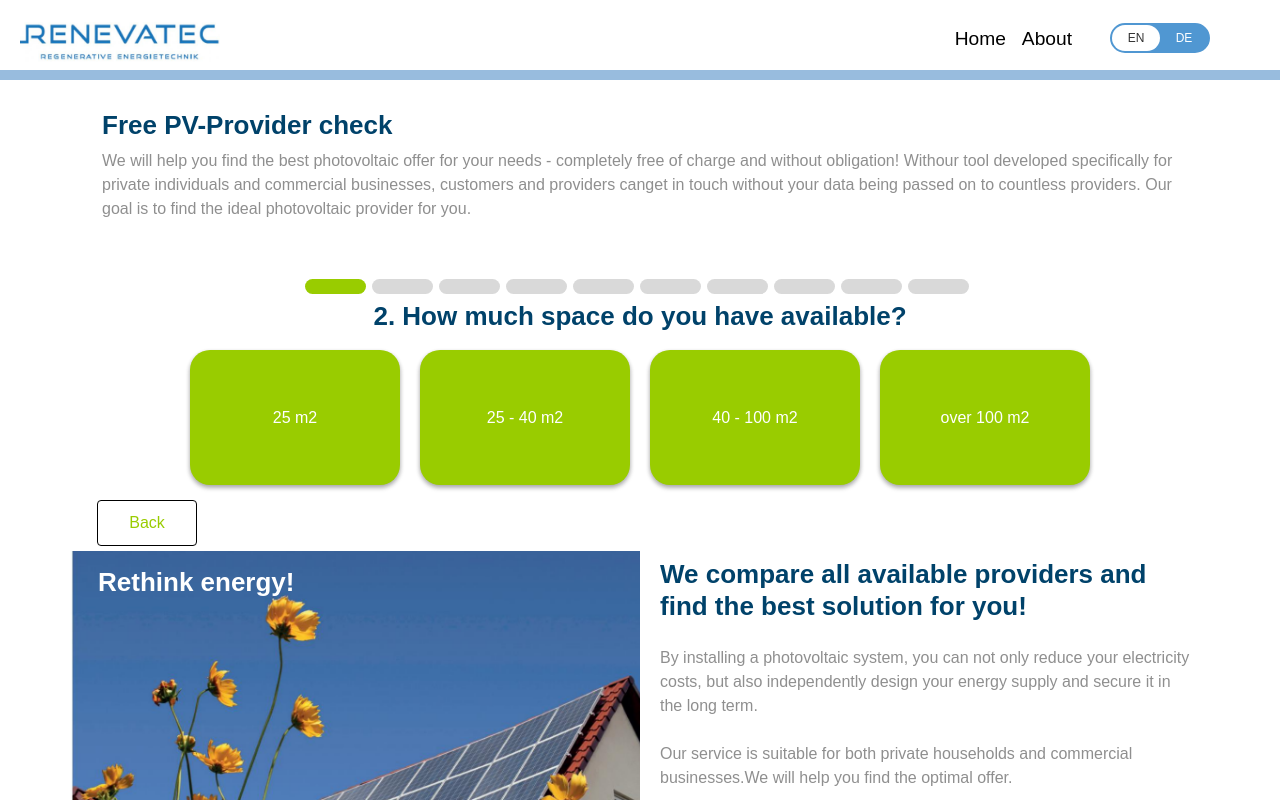
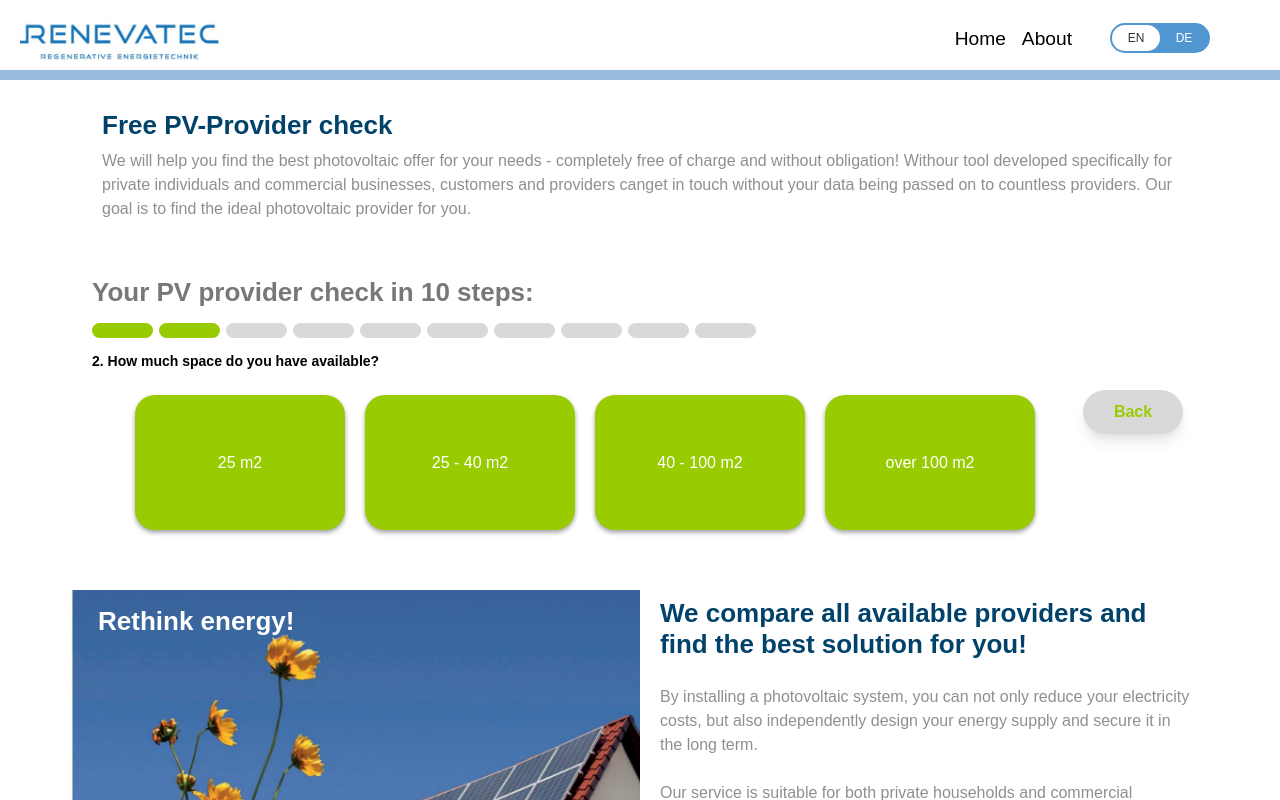
Before and after one commit to phprahul1998/rentech, a Next.js app: page / in a window 1280 px wide. Both pictures are taken after a click on the button "Detached house". Shown: the top 800 px of the page. Built offline with nearby package versions, Linux system fonts and the light colour scheme.

Commit message:
new design

```diff
--- a/components/MultiStepForm.js
+++ b/components/MultiStepForm.js
@@ -51,9 +51,15 @@ const MultiStepForm = () => {
 
   return (
     <div className="multistep-form">
+      <h2>Your PV provider check in 10 steps:</h2>
       <div className="dotted-line">
         {Array.from({ length: 10 }, (_, index) => (
-          <span key={index} className={index < step - 1 ? 'completed' : ''}></span>
+          <span
+            key={index}
+            className={`${
+              index < step ? 'completed' : ''
+              } ${index === step - 1 ? 'selected' : ''}`}
+          ></span>
         ))}
       </div>
       {step === 1 && (
@@ -95,7 +101,7 @@ const MultiStepForm = () => {
           <button className="commonbtn" type="button" onClick={() => handleButtonClick('25_40_m2')} style={formData[`step${step}`] === '25_40_m2' ? { backgroundColor: 'green' } : {}}>25 - 40 m2</button>
           <button className="commonbtn" type="button" onClick={() => handleButtonClick('40_100_m2')} style={formData[`step${step}`] === '40_100_m2' ? { backgroundColor: 'green' } : {}}>40 - 100 m2</button>
           <button className="commonbtn" type="button" onClick={() => handleButtonClick('over_100_m2')} style={formData[`step${step}`] === 'over_100_m2' ? { backgroundColor: 'green' } : {}}>over 100 m2</button>
-          <div className="submitbtn">
+          <div className="backbtn">
             <button type="button" onClick={handleBackButtonClick}><span>Back</span></button>
           </div>
         </form>
@@ -109,7 +115,7 @@ const MultiStepForm = () => {
           <button className="commonbtn" type="button" onClick={() => handleButtonClick('Gable_roof')} style={formData[`step${step}`] === 'Gable_roof' ? { backgroundColor: 'green' } : {}}>Gable roof</button>
           <button className="commonbtn" type="button" onClick={() => handleButtonClick('Hip_roof')} style={formData[`step${step}`] === 'Hip_roof' ? { backgroundColor: 'green' } : {}}>Hip roof</button>
           <button className="commonbtn" type="button" onClick={() => handleButtonClick('Other')} style={formData[`step${step}`] === 'Other' ? { backgroundColor: 'green' } : {}}>Other</button>
-          <div className="submitbtn">
+          <div className="backbtn">
             <button type="button" onClick={handleBackButtonClick}><span>Back</span></button>
           </div>
         </form>
@@ -123,7 +129,7 @@ const MultiStepForm = () => {
           <button className="commonbtn" type="button" onClick={() => handleButtonClick('Ost')} style={formData[`step${step}`] === 'Ost' ? { backgroundColor: 'green' } : {}}>Ost</button>
           <button className="commonbtn" type="button" onClick={() => handleButtonClick('West')} style={formData[`step${step}`] === 'West' ? { backgroundColor: 'green' } : {}}>West</button>
           <button className="commonbtn" type="button" onClick={() => handleButtonClick('Southwest_southeast')} style={formData[`step${step}`] === 'Southwest_southeast' ? { backgroundColor: 'green' } : {}}>Southwest/southeast</button>
-          <div className="submitbtn">
+          <div className="backbtn">
             <button type="button" onClick={handleBackButtonClick}><span>Back</span></button>
           </div>
         </form>
@@ -138,9 +144,9 @@ const MultiStepForm = () => {
             value={name}
             onChange={(e) => setName(e.target.value)}
           />
-          <div className="submitbtn">
-            <button type="button" onClick={handleBackButtonClick}><span>Back</span></button>
-            <button onClick={handleNextButtonClick}>Next</button>
+          <div>
+            <button className="backbtn" type="button" onClick={handleBackButtonClick}><span>Back</span></button>
+            <button className="nextbtn" onClick={handleNextButtonClick}>Next</button>
           </div>
           {error && <p className="error-message">{error}</p>}
         </form>
@@ -153,7 +159,7 @@ const MultiStepForm = () => {
           <button className="commonbtn" type="button" onClick={() => handleButtonClick('in 1 - 3 months')} style={formData[`step${step}`] === 'in 1 - 3 months' ? { backgroundColor: 'green' } : {}}>in 1 - 3 months</button>
           <button className="commonbtn" type="button" onClick={() => handleButtonClick('in 3 - 6  months')} style={formData[`step${step}`] === 'in 3 - 6  months' ? { backgroundColor: 'green' } : {}}>in 3 - 6  months</button>
           <button className="commonbtn" type="button" onClick={() => handleButtonClick('other')} style={formData[`step${step}`] === 'other' ? { backgroundColor: 'green' } : {}}>Other</button>
-          <div className="submitbtn">
+          <div backbtn>
             <button type="button" onClick={handleBackButtonClick}><span>Back</span></button>
           </div>
         </form>
@@ -169,7 +175,7 @@ Electricity storage Self-construction
           </button>
           <button className="commonbtn" type="button" onClick={() => handleButtonClick('Smart Energy  Management West')} style={formData[`step${step}`] === 'Smart Energy  Management West' ? { backgroundColor: 'green' } : {}}>Smart Energy  Management West</button>
           <button className="commonbtn" type="button" onClick={() => handleButtonClick('extension  existing PV system Southwest/southeast')} style={formData[`step${step}`] === 'extension  existing PV system Southwest/southeast' ? { backgroundColor: 'green' } : {}}>extension  existing PV system Southwest/southeast</button>
-          <div className="submitbtn">
+          <div backbtn>
             <button type="button" onClick={handleBackButtonClick}><span>Back</span></button>
           </div>        </form>
 
@@ -181,7 +187,7 @@ Electricity storage Self-construction
           <button className="commonbtn" type="button" onClick={() => handleButtonClick('Equity capital')} style={formData[`step${step}`] === 'Equity capital' ? { backgroundColor: 'green' } : {}}>Equity capital </button>
           <button className="commonbtn" type="button" onClick={() => handleButtonClick('financing')} style={formData[`step${step}`] === 'financing' ? { backgroundColor: 'green' } : {}}>Financing</button>
           <button className="commonbtn" type="button" onClick={() => handleButtonClick('both')} style={formData[`step${step}`] === 'both' ? { backgroundColor: 'green' } : {}}>Both</button>
-          <div className="submitbtn">
+          <div backbtn>
             <button type="button" onClick={handleBackButtonClick}><span>Back</span></button>
           </div>
         </form>
@@ -196,9 +202,9 @@ Electricity storage Self-construction
             value={address}
             onChange={(e) => setAddress(e.target.value)}
           />
-          <div className="submitbtn">
-            <button type="button" onClick={handleBackButtonClick}><span>Back</span></button>
-            <button onClick={handleNextButtonClick}>Next</button>
+          <div >
+            <button className="backbtn" type="button" onClick={handleBackButtonClick}><span>Back</span></button>
+            <button className="nextbtn" onClick={handleNextButtonClick}>Next</button>
           </div>
 
           {error && <p className="error-message">{error}</p>}
@@ -214,9 +220,9 @@ Electricity storage Self-construction
             value={address}
             onChange={(e) => setAddress(e.target.value)}
           />
-          <div className="submitbtn">
-            <button type="button" onClick={handleBackButtonClick}><span>Back</span></button>
-            <button onClick={handleSendRequest}>Send request</button>
+          <div >
+            <button className="backbtn" type="button" onClick={handleBackButtonClick}><span>Back</span></button>
+            <button className="nextbtn" onClick={handleSendRequest}>Send request</button>
           </div>
 
           {error && <p className="error-message">{error}</p>}
--- a/styles/multistep.css
+++ b/styles/multistep.css
@@ -1,5 +1,19 @@
 .MultiStepForm {
-    text-align: center
+    text-align: center;
+    margin-bottom: 50px;
+}
+
+.MultiStepForm h2 {
+    color: #787878 !important;
+    text-align: left;
+    margin-bottom: 15px;
+}
+
+.multistep-form form h2 {
+    color: #000 !important;
+    font-size: 14px !important;
+    text-align: left;
+    margin-top: 15px;
 }
 
 .commonbtn {
@@ -21,7 +35,7 @@
 }
 
 .dotted-line {
-    display: inline-block;
+    display: flex;
     font-size: 0;
     /* To remove white space between inline-block elements */
 }
@@ -43,16 +57,21 @@
 
 @media (max-width: 768px) {
     .commonbtn {
+        display: inline-block;
         width: 45%;
         margin: 1% 1%;
+        font-size: 12px;
+        height: 115px
     }
 }
 
 @media (max-width: 480px) {
     .commonbtn {
-        display: block;
+        display: inline-block;
         width: 45%;
         margin: 1% 1%;
+        font-size: 12px;
+        height: 115px
     }
 }
 
@@ -60,17 +79,33 @@
     color: red;
 }
 
-.submitbtn {
-    background: #FFF;
+.backbtn {
+    background: #d9d9d9;
     padding: 10px;
     width: 100px;
-    transition: all 0.5s;
-    cursor: pointer;
     margin: 5px;
     color: #99CC00;
     transition: all 0.5s;
     cursor: pointer;
-    border: 1px solid #000;
-    border-radius: 4px;
-    text-align: center
+    /* border: 1px solid #000; */
+    border-radius: 24px;
+    text-align: center;
+    float: right;
+    font-weight: 600;
+    box-shadow: rgba(0, 0, 0, 0.1) 0px 10px 15px -3px, rgba(0, 0, 0, 0.05) 0px 4px 6px -2px;
 }
+
+.nextbtn {
+    background: #d9d9d9;
+    padding: 10px;
+    width: 100px;
+    margin: 5px;
+    color: #99CC00;
+    transition: all 0.5s;
+    cursor: pointer;
+    /* border: 1px solid #000; */
+    border-radius: 24px;
+    text-align: center;
+    font-weight: 600;
+    box-shadow: rgba(0, 0, 0, 0.1) 0px 10px 15px -3px, rgba(0, 0, 0, 0.05) 0px 4px 6px -2px;
+}
```
Also changed, not shown: public/img/Detached_house.png (added).
